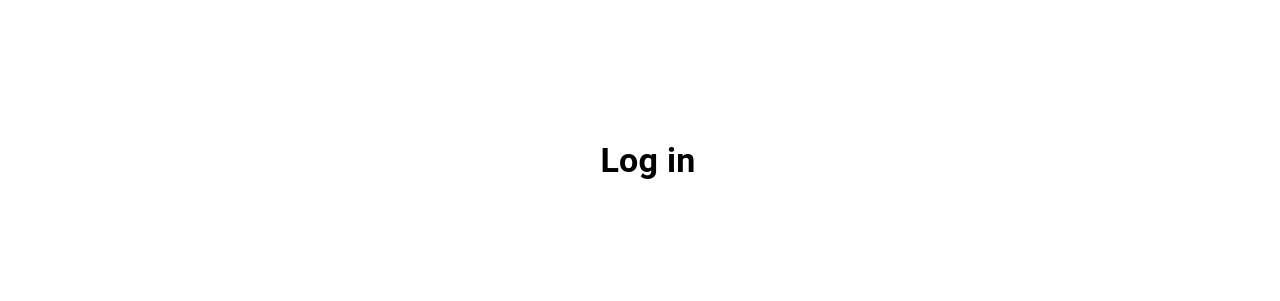
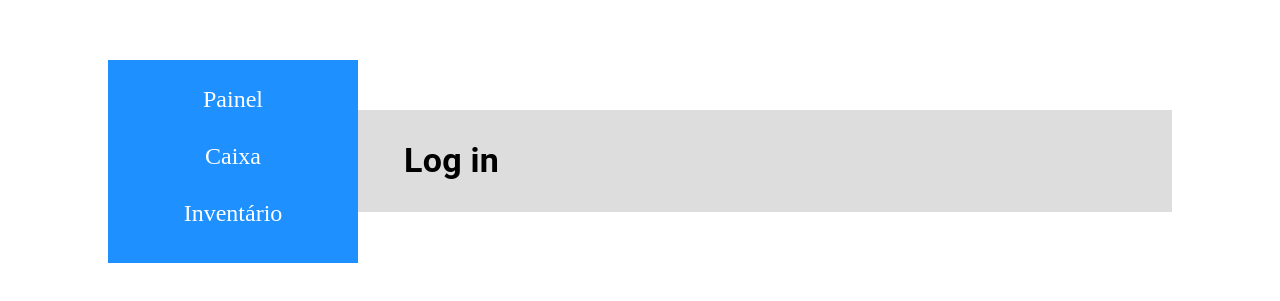
Before and after one commit to medynahs/lapadinhas, a React (Vite) app: page /login in a window 1280 px wide. Shown: the part 247-548 px from the top of the page. Built offline with nearby package versions, Linux system fonts and the light colour scheme.

Commit message:
feat: create sidebar & improve content routes

```diff
--- a/src/App.tsx
+++ b/src/App.tsx
@@ -1,19 +1,13 @@
-import { BrowserRouter, Routes, Route } from 'react-router-dom';
-import Add from './pages/Add/Add';
-import Clientes from './pages/Clientes';
-import Update from './pages/Update';
-import Login from 'pages/Login';
+import { BrowserRouter } from 'react-router-dom';
+
+import { Content, SidebarMenu } from 'components';
 
 function App() {
   return (
     <div className="app">
       <BrowserRouter>
-        <Routes>
-          <Route path="/" element={<Clientes />} />
-          <Route path="/add" element={<Add />} />
-          <Route path="/update/:id" element={<Update />} />
-          <Route path="/login" element={<Login />} />
-        </Routes>
+        <SidebarMenu />
+        <Content />
       </BrowserRouter>
     </div>
   );
--- /dev/null
+++ b/src/components/Content/index.tsx
@@ -0,0 +1,23 @@
+import './styles.css';
+
+import { Routes, Route } from 'react-router-dom';
+
+import Clientes from 'pages/Clientes';
+import Add from 'pages/Add/Add';
+import Update from 'pages/Update';
+import Login from 'pages/Login';
+
+const Content = () => {
+  return (
+    <main className="Content">
+      <Routes>
+        <Route path="/" element={<Clientes />} />
+        <Route path="/add" element={<Add />} />
+        <Route path="/update/:id" element={<Update />} />
+        <Route path="/login" element={<Login />} />
+      </Routes>
+    </main>
+  );
+};
+
+export { Content };
--- /dev/null
+++ b/src/components/Content/styles.css
@@ -0,0 +1,6 @@
+.Content {
+  display: flex;
+  flex: 1;
+  background-color: #ddd;
+  padding: 30px;
+}
--- /dev/null
+++ b/src/components/SidebarMenu/index.tsx
@@ -0,0 +1,25 @@
+import './styles.css';
+
+import { Link } from 'react-router-dom';
+
+const SidebarMenu = () => {
+  return (
+    <aside className="Menu">
+      <nav>
+        <ul>
+          <li>
+            <Link to="/">Painel</Link>
+          </li>
+          <li>
+            <Link to="/">Caixa</Link>
+          </li>
+          <li>
+            <Link to="/">Inventário</Link>
+          </li>
+        </ul>
+      </nav>
+    </aside>
+  );
+};
+
+export { SidebarMenu };
--- /dev/null
+++ b/src/components/SidebarMenu/styles.css
@@ -0,0 +1,33 @@
+.Menu {
+  display: flex;
+  flex-basis: 250px;
+
+  background-color: #1e90ff;
+}
+
+.Menu nav {
+  flex: 1;
+}
+
+.Menu ul {
+  list-style: none;
+  padding: 0;
+}
+
+.Menu li {
+  display: flex;
+}
+
+.Menu li a {
+  flex: 1;
+  padding: 10px;
+  margin-bottom: 10px;
+
+  text-decoration: none;
+  color: #fff;
+  font-size: 1.5rem;
+}
+
+.Menu li a:hover {
+  background: #00000030;
+}
--- /dev/null
+++ b/src/components/index.ts
@@ -0,0 +1,2 @@
+export * from './SidebarMenu';
+export * from './Content';
```
